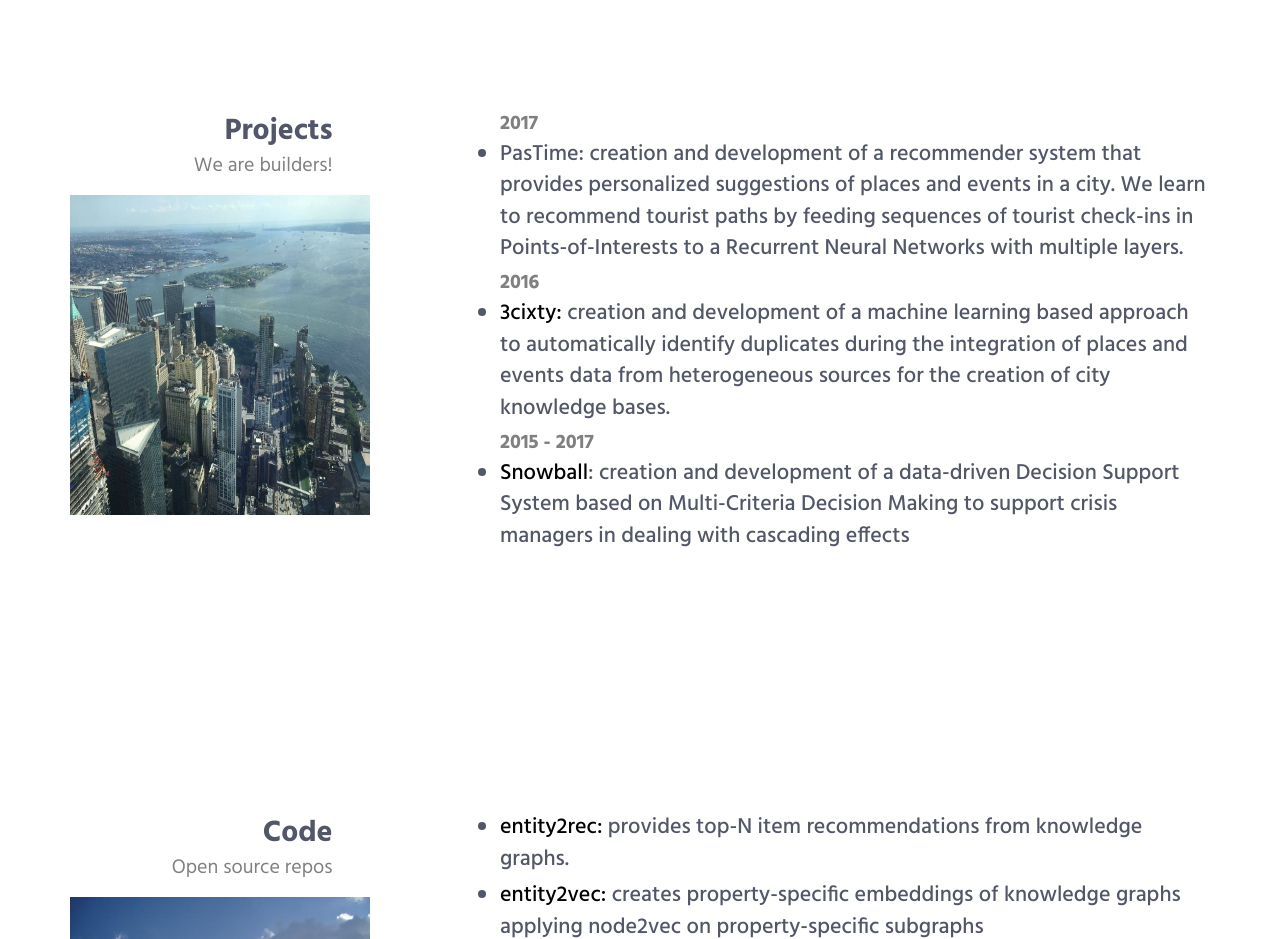
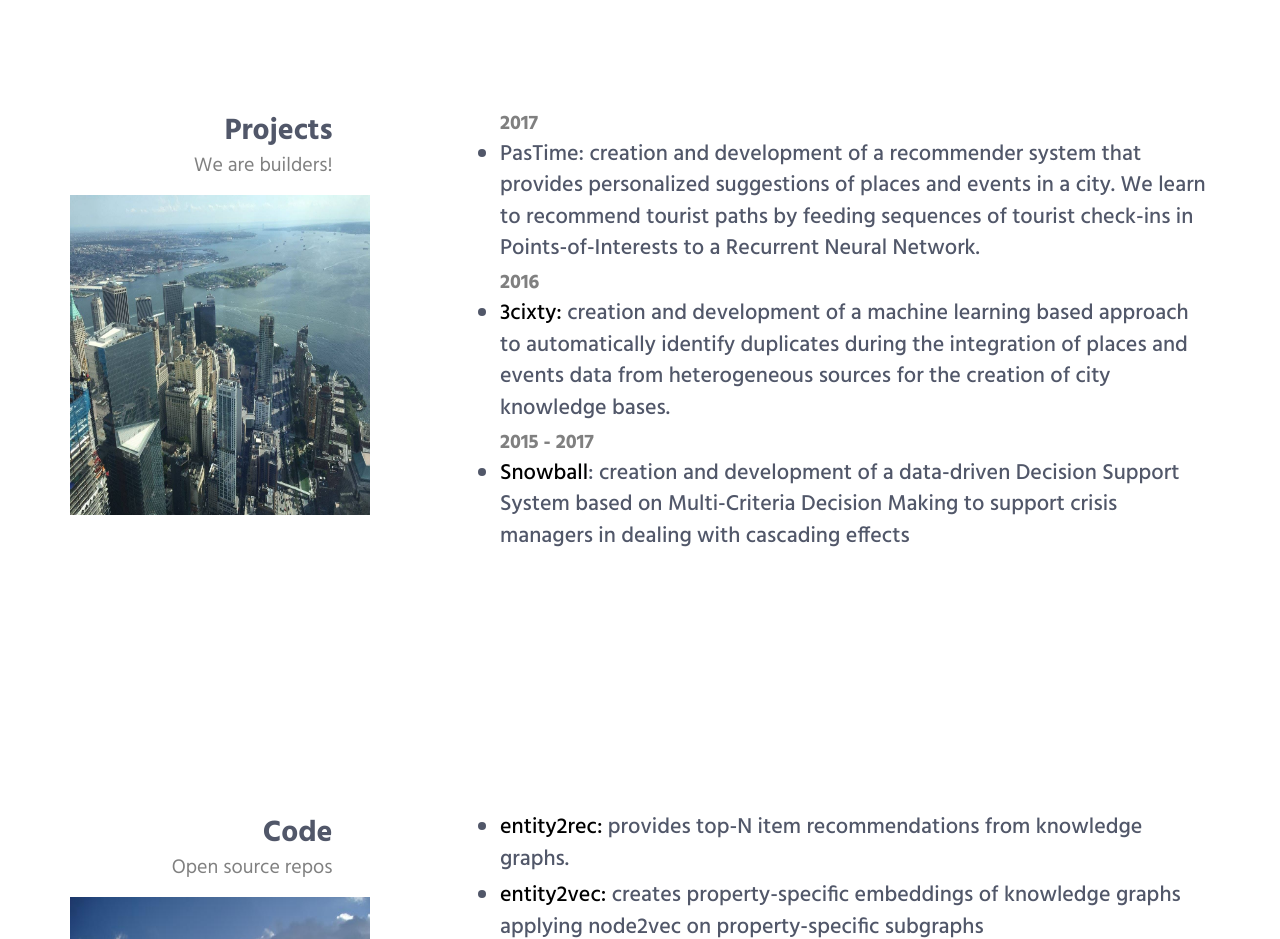
Before and after one commit to enricopal/enricopal.github.io, a plain HTML site: page index.html in a window 1280 px wide. Shown: the part 1280-2219 px from the top of the page. Drawn offline with Linux system fonts and the light colour scheme.

Commit message:
small fix

```diff
--- a/index.html
+++ b/index.html
@@ -189,7 +189,7 @@
                         <ul class="mediumFont">
                                 <p class="data"> 2017 </p>
 
-                                <li> PasTime: creation and development of a recommender system that provides personalized suggestions of places and events in a city. We learn to recommend tourist paths by feeding sequences of tourist check-ins in Points-of-Interests to a Recurrent Neural Networks with multiple layers. </li>
+                                <li> PasTime: creation and development of a recommender system that provides personalized suggestions of places and events in a city. We learn to recommend tourist paths by feeding sequences of tourist check-ins in Points-of-Interests to a Recurrent Neural Network. </li>
 
                                 <p class="data"> 2016 </p>
                                 <li> <a href="https://www.3cixty.com/" > 3cixty:</a> creation and development of a machine learning based approach to automatically identify duplicates during the integration of places and events data from heterogeneous sources for the creation of city knowledge bases. </li>
```
